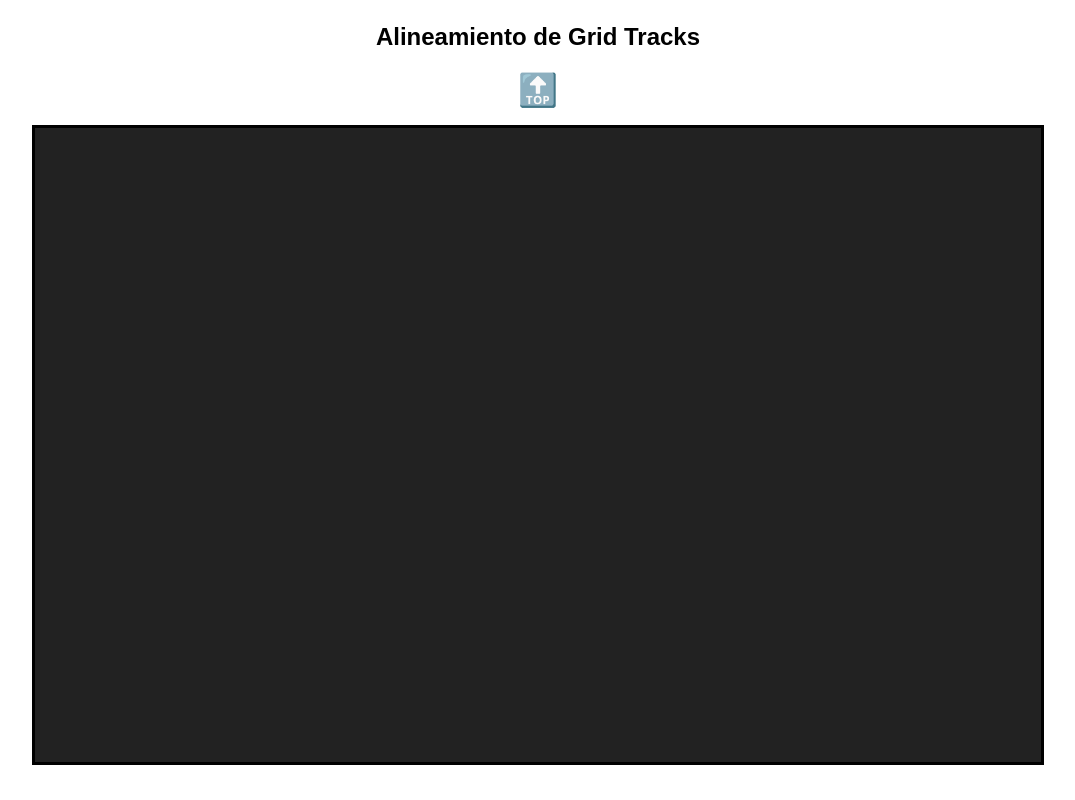
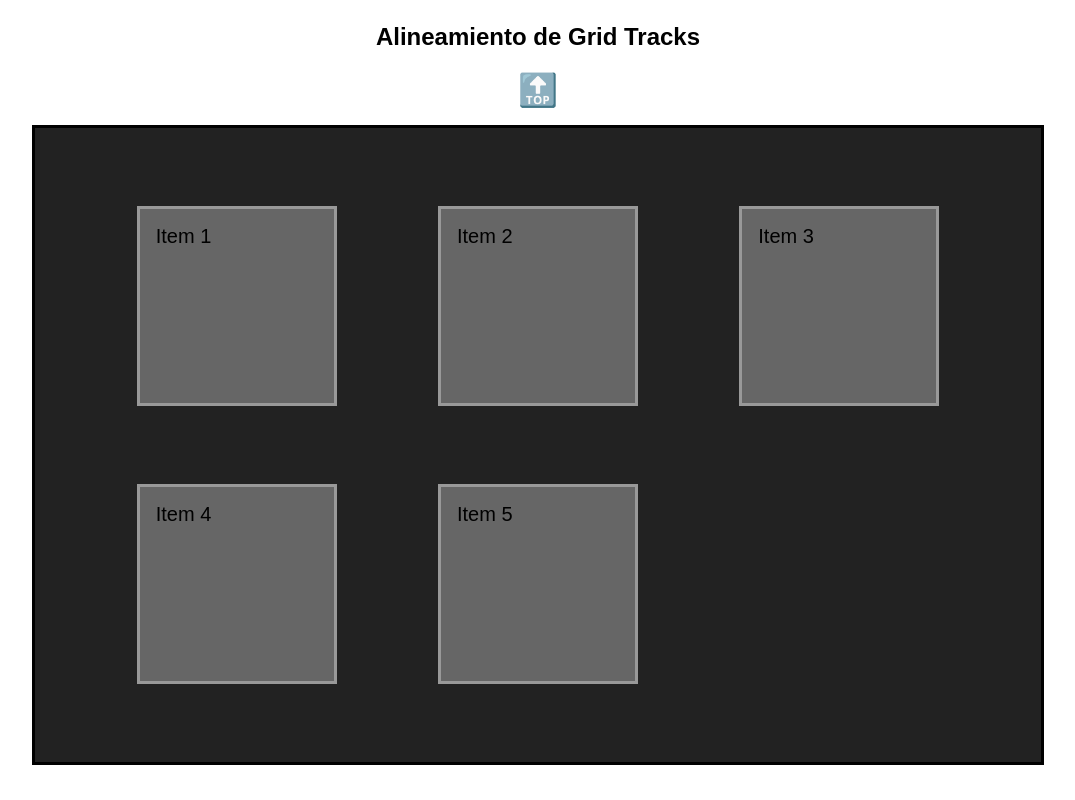
Before and after one commit to Mrrll/Grid-Css, a plain HTML site: page index.html in a window 1280 px wide. Shown: the part 8780-9580 px from the top of the page, without its empty margins (102-1177 px from the left). Drawn offline with Linux system fonts and the light colour scheme.

Commit message:
Alineamiento de Grid Tracks

```diff
--- a/grid.css
+++ b/grid.css
@@ -225,5 +225,14 @@ img {
 }
 .grid-align .item:nth-child(4){
     justify-self: start;
-    align-items: center
+    align-self: center
 }
+.grid-align-tracks{
+    display: grid;
+    /* Grid de 3cX2r */
+    grid-template-columns: repeat(3, 200px);
+    grid-template-rows: repeat(2, 200px);
+    justify-content: space-evenly;
+    align-content:space-evenly;
+    /* Alineacion de las columnas y filas */
+}
--- a/index.html
+++ b/index.html
@@ -400,7 +400,23 @@
     </section>
     <h2 id="grid-align-tracks">Alineamiento de Grid Tracks</h2>
     <a href="#top">🔝</a>
-    <section class="container grid-align-tracks"></section>
+    <section class="container grid-align-tracks">
+      <article class="item">
+        <p>Item 1</p>
+      </article>
+      <article class="item">
+        <p>Item 2</p>
+      </article>
+      <article class="item">
+        <p>Item 3</p>
+      </article>
+      <article class="item">
+        <p>Item 4</p>
+      </article>
+      <article class="item">
+        <p>Item 5</p>
+      </article>
+    </section>
     <h2 id="grid-min-max">Tamaños Máximos y Mínimos de Grid Tracks</h2>
     <a href="#top">🔝</a>
     <section class="container grid-min-max"></section>
```
Also changed, not shown: 1 other file.
